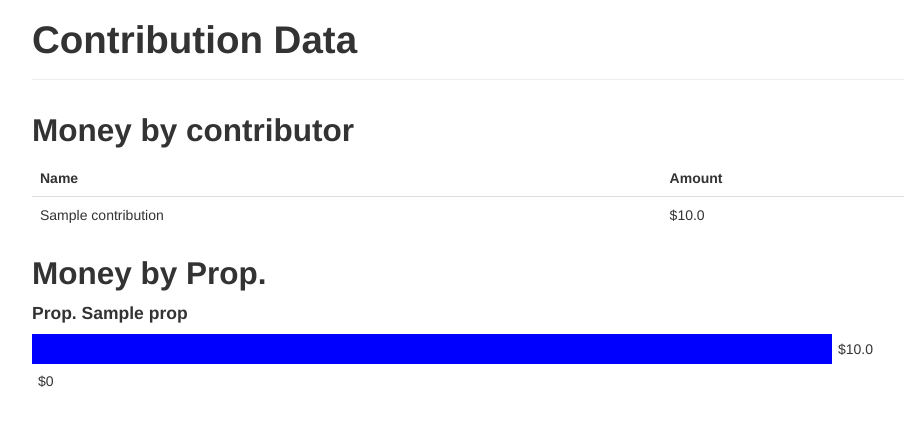
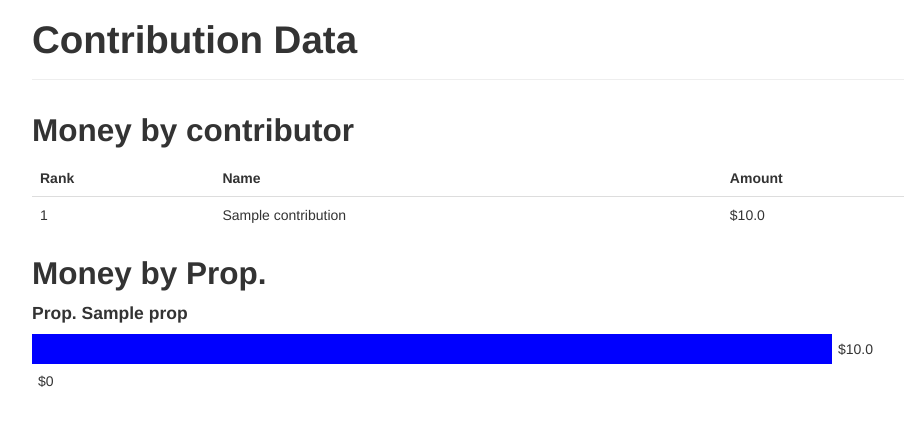
Before and after one commit to simzou/bruin-training-fall-2013, a Django app: page / in a window 1280 px wide. Shown: the top 426 px of the page, without its empty margins (138-1042 px from the left). Run offline with Django 3.2, Linux system fonts and the light colour scheme; tables that the repository leaves empty hold one stand-in row (values such as "Sample post").

Commit message:
Actually added the numbers now

```diff
--- a/contributions/views.py
+++ b/contributions/views.py
@@ -46,7 +46,7 @@ class IndexView(TemplateView):
         contributors = Contribution.objects.values('clean_name')\
                     .annotate(contribs=Sum('amount')).order_by('-contribs')
 
-        context['contributors'] = contributors[0:10]
+        context['contributors'] = enumerate(contributors[0:10], start=1)
         context['max_value'] = max(all_vals)
         context['summary_data'] = data
         context['summary_json'] = json.dumps(data)
--- a/templates/contributions/index.html
+++ b/templates/contributions/index.html
@@ -40,13 +40,15 @@
     <table class="table">
         <thead>
             <tr>
+                <th>Rank</th>
                 <th>Name</th>
                 <th>Amount</th>
             </tr>
         </thead>
         <tbody>
-            {% for i in contributors %}
+            {% for num, i in contributors %}
             <tr>
+                <td>{{num}}</td>
                 <td>{{ i.clean_name }}</td>
                 <td>${{ i.contribs|intcomma }}</td>
             </tr>
```
